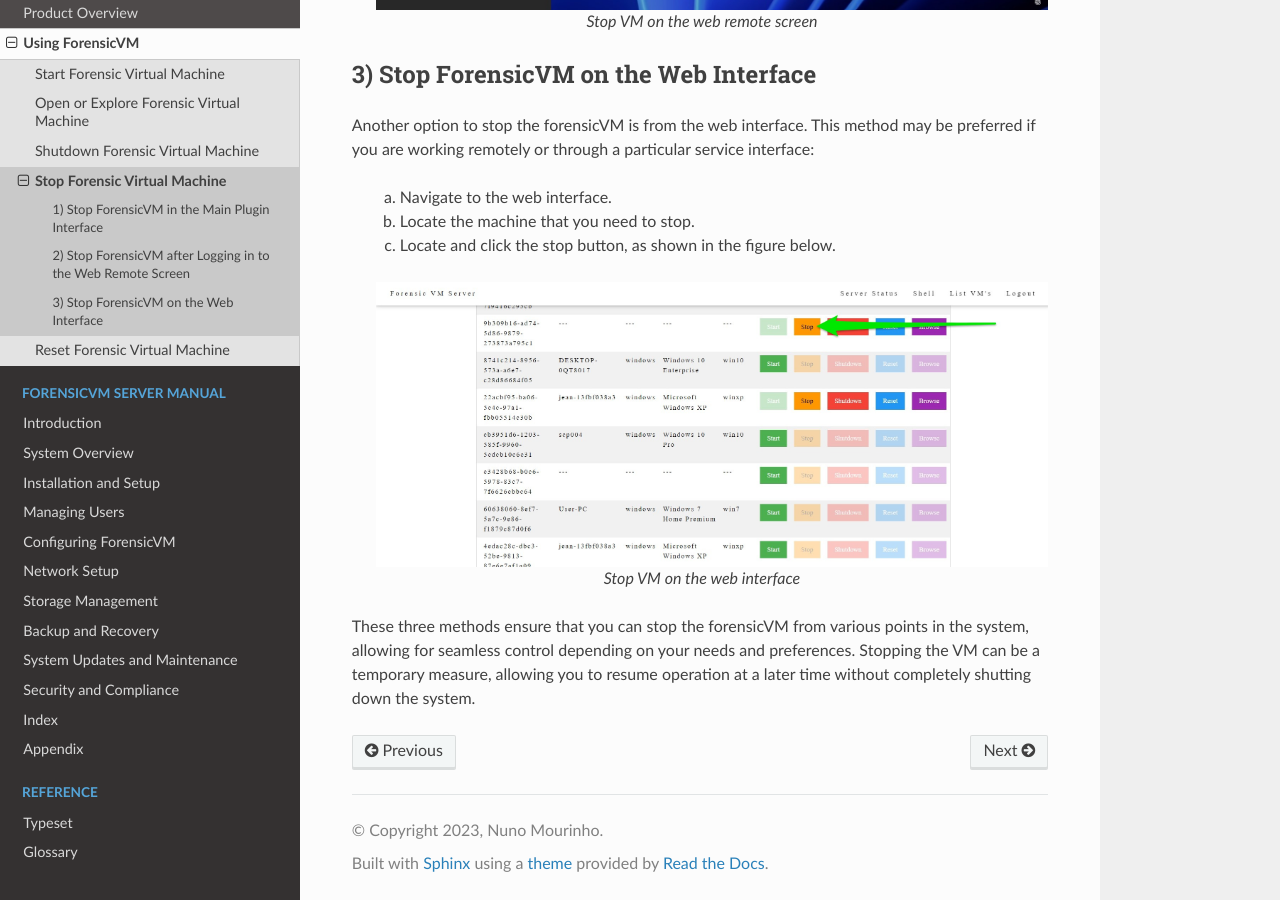
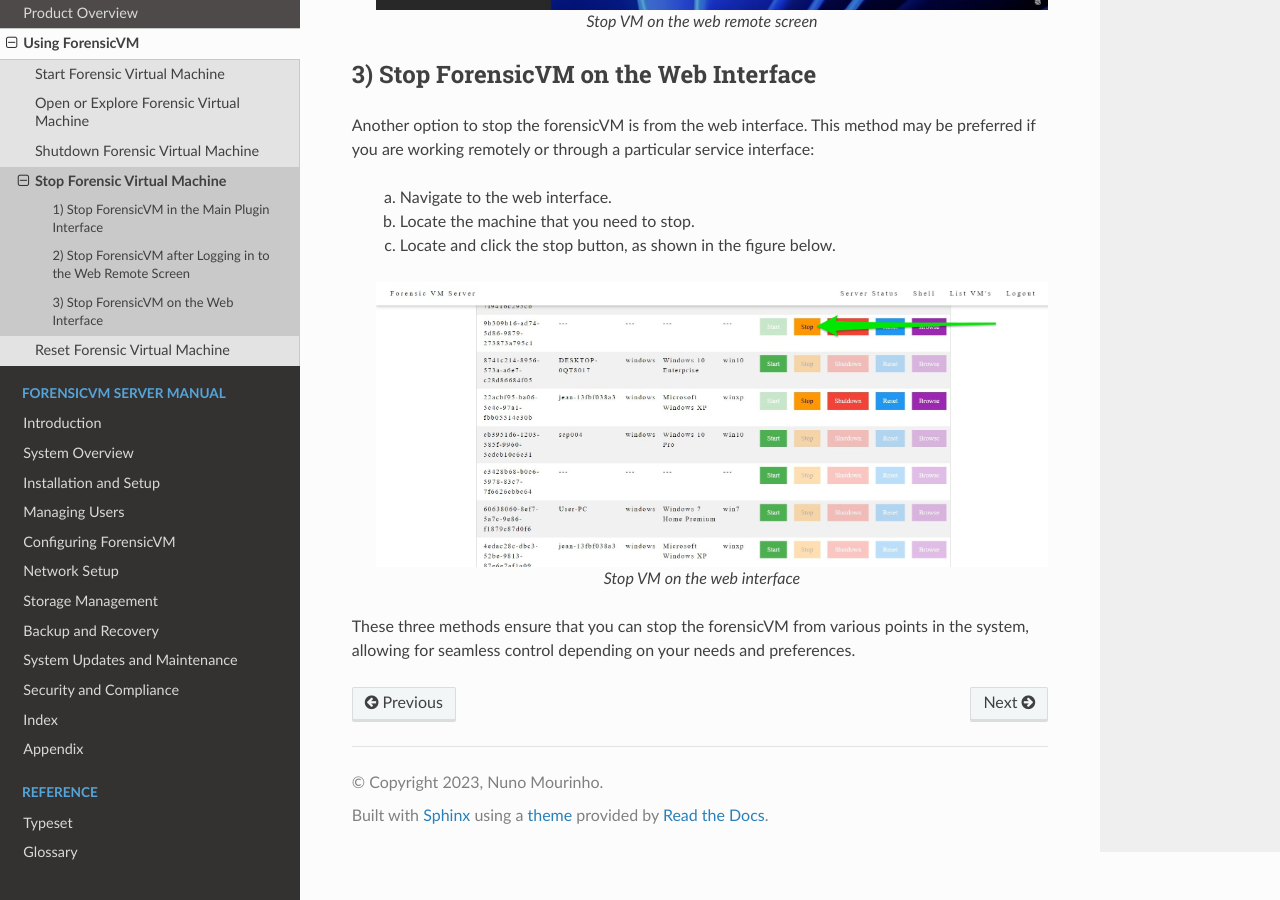
Before and after one commit to nunomourinho/ForensicVMServerAndClientDocs, a Sphinx documentation site: the page built from docs/user/stop_vm.rst, in a window 1280 px wide and 900 px high, scrolled down 1434 px. Built offline with Sphinx 7.4.7 and the Read the Docs theme 2.0.0, drawn with Linux system fonts in a browser that asks for light colours; pages that are not in the unit, such as notebooks, are missing from menus.

Commit message:
Update stop_vm.rst

```diff
--- a/docs/user/stop_vm.rst
+++ b/docs/user/stop_vm.rst
@@ -49,4 +49,4 @@
 
       Stop VM on the web interface
 
-These three methods ensure that you can stop the forensicVM from various points in the system, allowing for seamless control depending on your needs and preferences. Stopping the VM can be a temporary measure, allowing you to resume operation at a later time without completely shutting down the system.
+These three methods ensure that you can stop the forensicVM from various points in the system, allowing for seamless control depending on your needs and preferences.
```
